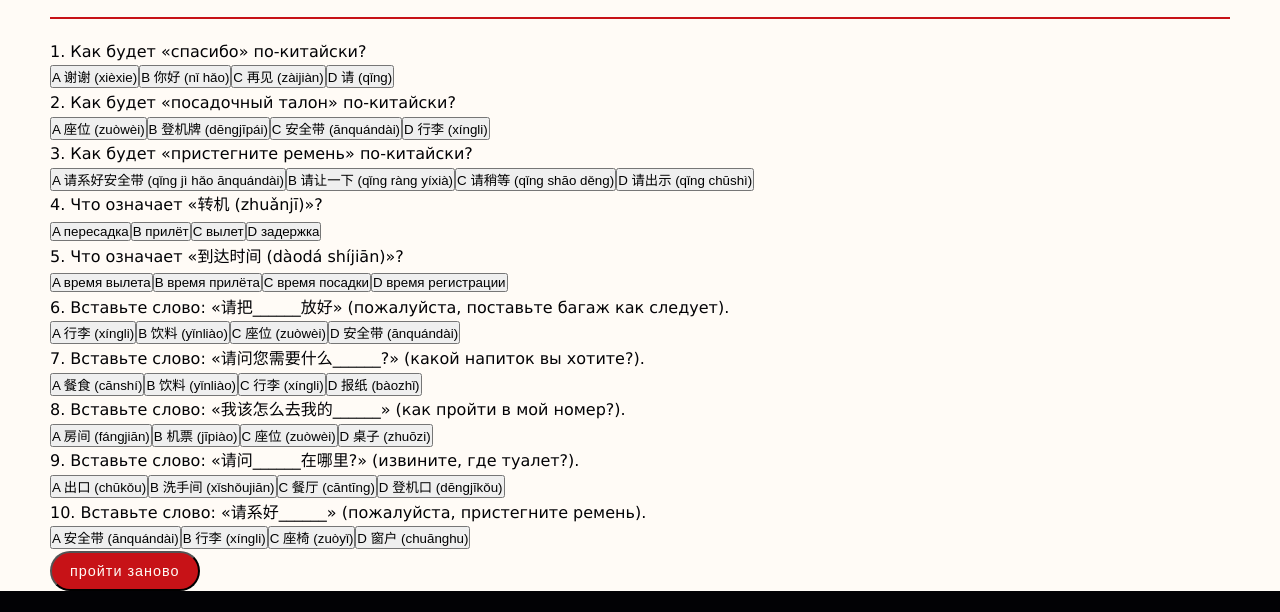
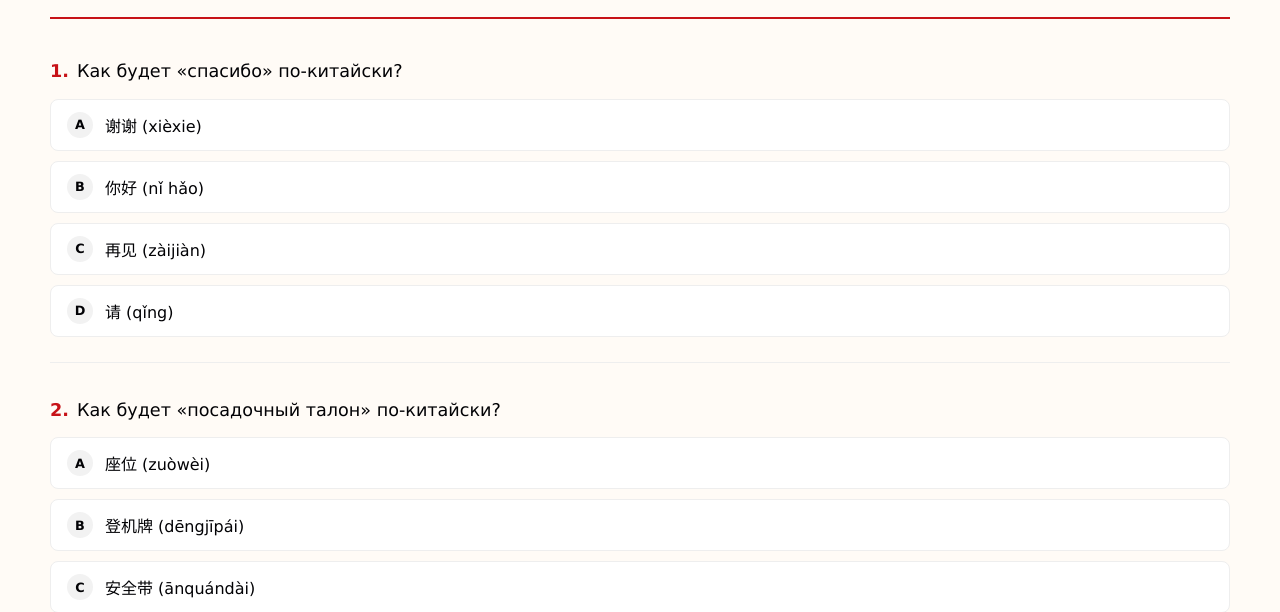
Before and after one commit to adpuppy35-wq/kuai, a plain HTML site: page test.html in a window 1280 px wide. Shown: the part 208-820 px from the top of the page. Drawn offline with nearby package versions, Linux system fonts and the light colour scheme.

Commit message:
Add files via upload

```diff
--- a/css/style.css
+++ b/css/style.css
@@ -664,3 +664,132 @@ body {
         color: #000 !important;
     }
 }
+
+/* ===== ТЕСТ ===== */
+
+.test-section {
+    padding: 20px 0 60px;
+}
+
+.test-item {
+    margin-bottom: 35px;
+    padding-bottom: 25px;
+    border-bottom: 1px solid #eee;
+}
+
+.test-item:last-of-type {
+    border-bottom: none;
+}
+
+.test-question {
+    font-size: 1.1rem;
+    color: #020205;
+    margin-bottom: 15px;
+    display: flex;
+    gap: 8px;
+    line-height: 1.4;
+}
+
+.test-num {
+    color: #c71217;
+    font-weight: bold;
+    flex-shrink: 0;
+}
+
+.test-options {
+    display: flex;
+    flex-direction: column;
+    gap: 10px;
+}
+
+.test-option {
+    display: flex;
+    align-items: center;
+    gap: 12px;
+    text-align: left;
+    background: #fff;
+    border: 1px solid #eee;
+    border-radius: 8px;
+    padding: 12px 16px;
+    font-size: 1rem;
+    font-family: inherit;
+    color: #020205;
+    cursor: pointer;
+    transition: border-color 0.2s, background 0.2s;
+}
+
+.test-option:hover:not(:disabled) {
+    border-color: #c71217;
+}
+
+.test-option:disabled {
+    cursor: default;
+}
+
+.option-letter {
+    display: inline-flex;
+    align-items: center;
+    justify-content: center;
+    width: 26px;
+    height: 26px;
+    border-radius: 50%;
+    background: #f2f2f2;
+    color: #020205;
+    font-size: 0.8rem;
+    font-weight: bold;
+    flex-shrink: 0;
+}
+
+.option-correct {
+    border-color: #2e9e4f;
+    background: #eef9f1;
+}
+
+.option-correct .option-letter {
+    background: #2e9e4f;
+    color: #fff;
+}
+
+.option-wrong {
+    border-color: #c71217;
+    background: #fdeeee;
+}
+
+.option-wrong .option-letter {
+    background: #c71217;
+    color: #fff;
+}
+
+.test-feedback {
+    margin-top: 12px;
+    font-size: 0.95rem;
+    padding: 10px 14px;
+    border-radius: 6px;
+    text-transform: lowercase;
+    letter-spacing: 0.5px;
+}
+
+.feedback-ok {
+    background: #eef9f1;
+    color: #2e9e4f;
+    border-left: 4px solid #2e9e4f;
+}
+
+.feedback-bad {
+    background: #fdeeee;
+    color: #c71217;
+    border-left: 4px solid #c71217;
+}
+
+.test-actions {
+    margin-top: 20px;
+    text-align: center;
+}
+
+button,
+input,
+select,
+textarea {
+    font-family: inherit;
+    font-size: inherit;
+}
```
